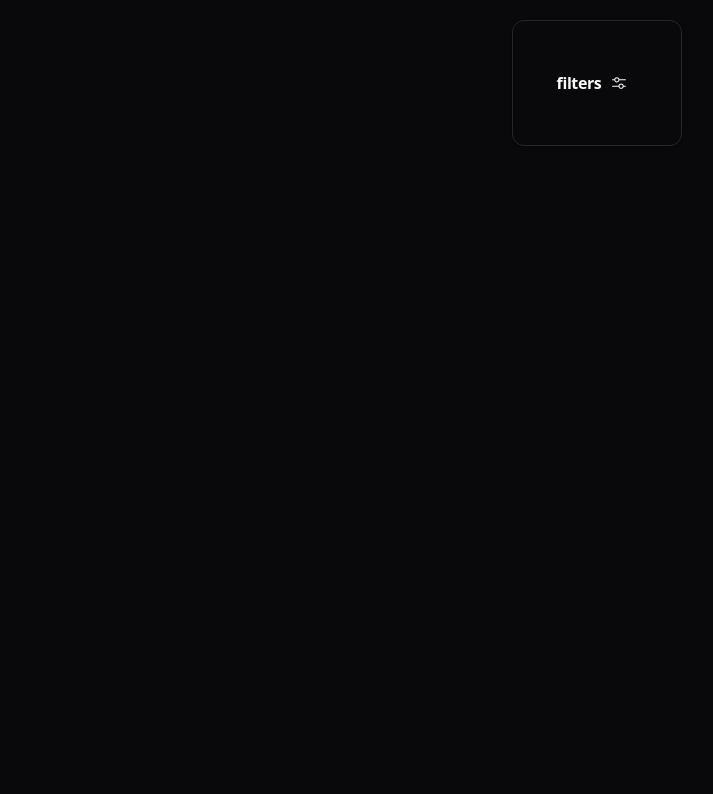
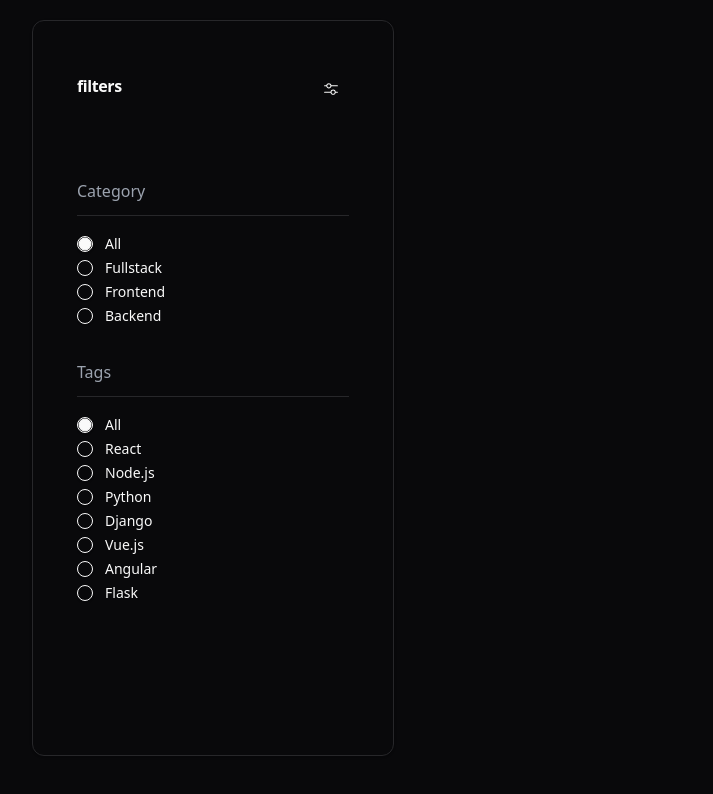
Before and after one commit to sspatil511/WolfManagementSystem, a React (Vite) app in the folder react/WolfManagementSystem-react/: page / in a window 1280 px wide. Shown: the top 794 px of the page, without its empty margins (33-746 px from the left). Built offline with nearby package versions, Linux system fonts and the light colour scheme.

Commit message:
Create filter section

```diff
--- a/react/WolfManagementSystem-react/package.json
+++ b/react/WolfManagementSystem-react/package.json
@@ -11,6 +11,10 @@
   },
   "dependencies": {
     "@radix-ui/react-icons": "^1.3.2",
+    "@radix-ui/react-label": "^2.1.8",
+    "@radix-ui/react-radio-group": "^1.3.8",
+    "@radix-ui/react-scroll-area": "^1.2.10",
+    "@radix-ui/react-separator": "^1.1.8",
     "@radix-ui/react-slot": "^1.2.4",
     "@tailwindcss/vite": "^4.2.0",
     "class-variance-authority": "^0.7.1",
--- /dev/null
+++ b/react/WolfManagementSystem-react/src/components/ui/label.tsx
@@ -0,0 +1,24 @@
+import * as React from "react"
+import * as LabelPrimitive from "@radix-ui/react-label"
+import { cva, type VariantProps } from "class-variance-authority"
+
+import { cn } from "@/lib/utils"
+
+const labelVariants = cva(
+  "text-sm font-medium leading-none peer-disabled:cursor-not-allowed peer-disabled:opacity-70"
+)
+
+const Label = React.forwardRef<
+  React.ElementRef<typeof LabelPrimitive.Root>,
+  React.ComponentPropsWithoutRef<typeof LabelPrimitive.Root> &
+    VariantProps<typeof labelVariants>
+>(({ className, ...props }, ref) => (
+  <LabelPrimitive.Root
+    ref={ref}
+    className={cn(labelVariants(), className)}
+    {...props}
+  />
+))
+Label.displayName = LabelPrimitive.Root.displayName
+
+export { Label }
--- /dev/null
+++ b/react/WolfManagementSystem-react/src/components/ui/radio-group.tsx
@@ -0,0 +1,42 @@
+import * as React from "react"
+import * as RadioGroupPrimitive from "@radix-ui/react-radio-group"
+import { Circle } from "lucide-react"
+
+import { cn } from "@/lib/utils"
+
+const RadioGroup = React.forwardRef<
+  React.ElementRef<typeof RadioGroupPrimitive.Root>,
+  React.ComponentPropsWithoutRef<typeof RadioGroupPrimitive.Root>
+>(({ className, ...props }, ref) => {
+  return (
+    <RadioGroupPrimitive.Root
+      className={cn("grid gap-2", className)}
+      {...props}
+      ref={ref}
+    />
+  )
+})
+RadioGroup.displayName = RadioGroupPrimitive.Root.displayName
+
+const RadioGroupItem = React.forwardRef<
+  React.ElementRef<typeof RadioGroupPrimitive.Item>,
+  React.ComponentPropsWithoutRef<typeof RadioGroupPrimitive.Item>
+>(({ className, ...props }, ref) => {
+  return (
+    <RadioGroupPrimitive.Item
+      ref={ref}
+      className={cn(
+        "aspect-square h-4 w-4 rounded-full border border-primary text-primary shadow focus:outline-none focus-visible:ring-1 focus-visible:ring-ring disabled:cursor-not-allowed disabled:opacity-50",
+        className
+      )}
+      {...props}
+    >
+      <RadioGroupPrimitive.Indicator className="flex items-center justify-center">
+        <Circle className="h-3.5 w-3.5 fill-primary" />
+      </RadioGroupPrimitive.Indicator>
+    </RadioGroupPrimitive.Item>
+  )
+})
+RadioGroupItem.displayName = RadioGroupPrimitive.Item.displayName
+
+export { RadioGroup, RadioGroupItem }
--- /dev/null
+++ b/react/WolfManagementSystem-react/src/components/ui/scroll-area.tsx
@@ -0,0 +1,46 @@
+import * as React from "react"
+import * as ScrollAreaPrimitive from "@radix-ui/react-scroll-area"
+
+import { cn } from "@/lib/utils"
+
+const ScrollArea = React.forwardRef<
+  React.ElementRef<typeof ScrollAreaPrimitive.Root>,
+  React.ComponentPropsWithoutRef<typeof ScrollAreaPrimitive.Root>
+>(({ className, children, ...props }, ref) => (
+  <ScrollAreaPrimitive.Root
+    ref={ref}
+    className={cn("relative overflow-hidden", className)}
+    {...props}
+  >
+    <ScrollAreaPrimitive.Viewport className="h-full w-full rounded-[inherit]">
+      {children}
+    </ScrollAreaPrimitive.Viewport>
+    <ScrollBar />
+    <ScrollAreaPrimitive.Corner />
+  </ScrollAreaPrimitive.Root>
+))
+ScrollArea.displayName = ScrollAreaPrimitive.Root.displayName
+
+const ScrollBar = React.forwardRef<
+  React.ElementRef<typeof ScrollAreaPrimitive.ScrollAreaScrollbar>,
+  React.ComponentPropsWithoutRef<typeof ScrollAreaPrimitive.ScrollAreaScrollbar>
+>(({ className, orientation = "vertical", ...props }, ref) => (
+  <ScrollAreaPrimitive.ScrollAreaScrollbar
+    ref={ref}
+    orientation={orientation}
+    className={cn(
+      "flex touch-none select-none transition-colors",
+      orientation === "vertical" &&
+        "h-full w-2.5 border-l border-l-transparent p-[1px]",
+      orientation === "horizontal" &&
+        "h-2.5 flex-col border-t border-t-transparent p-[1px]",
+      className
+    )}
+    {...props}
+  >
+    <ScrollAreaPrimitive.ScrollAreaThumb className="relative flex-1 rounded-full bg-border" />
+  </ScrollAreaPrimitive.ScrollAreaScrollbar>
+))
+ScrollBar.displayName = ScrollAreaPrimitive.ScrollAreaScrollbar.displayName
+
+export { ScrollArea, ScrollBar }
--- /dev/null
+++ b/react/WolfManagementSystem-react/src/components/ui/separator.tsx
@@ -0,0 +1,29 @@
+import * as React from "react"
+import * as SeparatorPrimitive from "@radix-ui/react-separator"
+
+import { cn } from "@/lib/utils"
+
+const Separator = React.forwardRef<
+  React.ElementRef<typeof SeparatorPrimitive.Root>,
+  React.ComponentPropsWithoutRef<typeof SeparatorPrimitive.Root>
+>(
+  (
+    { className, orientation = "horizontal", decorative = true, ...props },
+    ref
+  ) => (
+    <SeparatorPrimitive.Root
+      ref={ref}
+      decorative={decorative}
+      orientation={orientation}
+      className={cn(
+        "shrink-0 bg-border",
+        orientation === "horizontal" ? "h-[1px] w-full" : "h-full w-[1px]",
+        className
+      )}
+      {...props}
+    />
+  )
+)
+Separator.displayName = SeparatorPrimitive.Root.displayName
+
+export { Separator }
--- a/react/WolfManagementSystem-react/src/pages/ProjectList/ProjectList.jsx
+++ b/react/WolfManagementSystem-react/src/pages/ProjectList/ProjectList.jsx
@@ -1,23 +1,88 @@
 import React from 'react'
-import { Card, CardHeader, CardTitle } from '@/components/ui/card'
+import { Card, CardHeader, CardTitle, CardContent } from '@/components/ui/card'
 import { Button } from '@/components/ui/button'
+import { ScrollArea} from '@/components/ui/scroll-area'
+import { Separator } from '@/components/ui/separator'
+import { RadioGroup, RadioGroupItem } from '@/components/ui/radio-group'
+import { Label } from '@/components/ui/label'
 import { MixerHorizontalIcon } from '@radix-ui/react-icons'
 
+const tags = ['All', 'React', 'Node.js', 'Python', 'Django', 'Vue.js', 'Angular', 'Flask']
+
+const FilterContent = ({ onFilterChange }) => {
+
+    return (
+
+        <ScrollArea className='space-y-7 h-[60vh] lg:h-[70vh]'>
+            <div>
+                <h1 className='pb-3 text-gray-400'>
+                    Category
+                </h1>
+                <Separator/>
+                <RadioGroup className='pt-5' defaultValue='All' onValueChange={(value) =>
+                    onFilterChange('category', value)
+                }>
+                    <div className='flex items-center gap-3'>
+                        <RadioGroupItem value='All' id='category-All'/>
+                        <Label htmlFor='category-All'>All</Label>
+                    </div>
+                    <div className='flex items-center gap-3'>
+                        <RadioGroupItem value='Fullstack' id='category-Fullstack'/>
+                        <Label htmlFor='category-Fullstack'>Fullstack</Label>
+                    </div>
+                    <div className='flex items-center gap-3'>
+                        <RadioGroupItem value='Frontend' id='category-Frontend'/>
+                        <Label htmlFor='category-Frontend'>Frontend</Label>
+                    </div>
+                    <div className='flex items-center gap-3'>
+                        <RadioGroupItem value='Backend' id='category-Backend'/>
+                        <Label htmlFor='category-Backend'>Backend</Label>
+                    </div>
+                </RadioGroup>
+            </div>
+            <div className='pt-9'>
+                <h1 className='pb-3 text-gray-400'>
+                    Tags
+                </h1>
+                <Separator/>
+                <div className='pt-5'>
+                    <RadioGroup defaultValue='All' onValueChange={(value) =>
+                        onFilterChange('tag', value)
+                    } >
+                        {tags.map((tag) => <div key={tag} className='flex items-center gap-3'>
+                            <RadioGroupItem value={tag} id={tag}/>
+                            <Label htmlFor={tag}>{tag}</Label>
+                        </div>)}
+                    </RadioGroup>
+                </div>
+            </div>
+        </ScrollArea>
+    )
+}
+
 export const ProjectList = () => {
+
+    const handleFilterChange = React.useCallback((section, value) => {
+        console.log(`Filter changed: ${section} - ${value}`);
+    }, [])
+
   return (
     <>
         <div className='relative px-5 lg:px-0 lg:flex gap-5 justify-center py-5'>
             <section className='filterSection'>
                 <Card className='p-5 sticky top-10'>
-                    <CardHeader className='flex-row items-center justify-between space-y-0'>
+                    <CardHeader className='flex-row items-center justify-between lg:w-[20rem]'>
                         <CardTitle>filters</CardTitle>
                             <Button variant='ghost' size='icon'>
                                 <MixerHorizontalIcon/>
                             </Button>
                     </CardHeader>
+                    <CardContent className='mt-5'>
+                        <FilterContent onFilterChange={handleFilterChange}/>
+                    </CardContent>
                 </Card>
             </section>
-            <section className='projectListSection'>
+            <section className='projectListSection w-full lg:w-[48rem]'>
 
             </section>
         </div>
```
Also changed, not shown: 1 other file (tests, documents, lock files or other folders).
